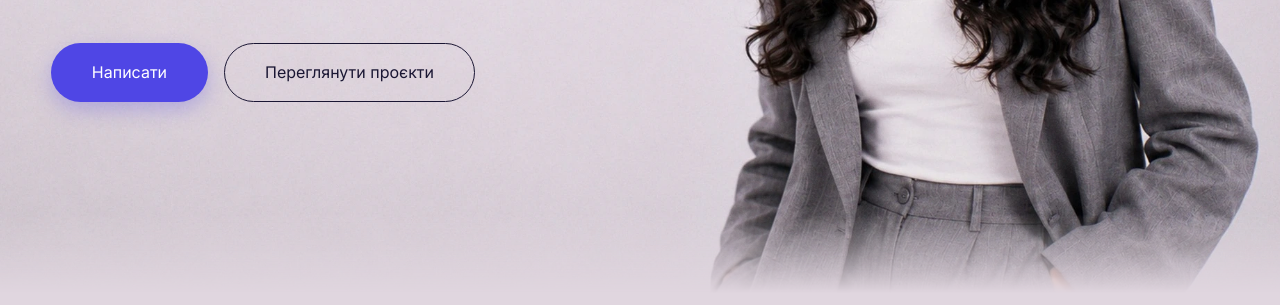
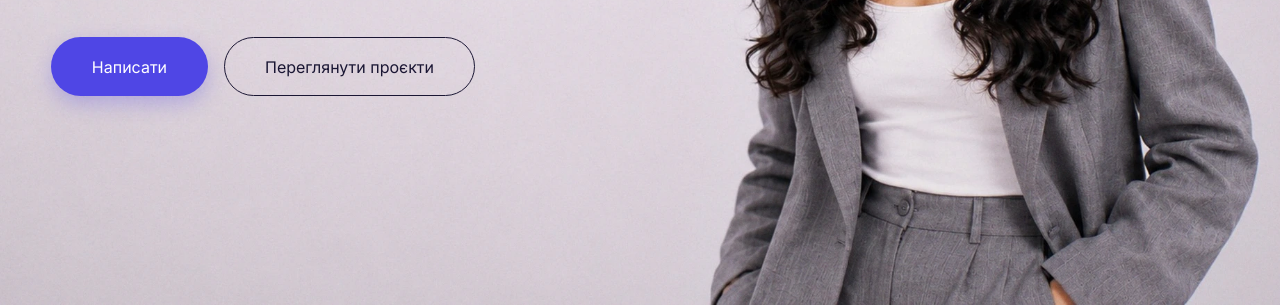
Before and after one commit to valeriiazhmida/portfolio_lera, a website built with Vite: page index.html in a window 1280 px wide. Shown: the part 495-800 px from the top of the page. Built offline with nearby package versions, Linux system fonts and the light colour scheme; a web font is replaced by a local one.

Commit message:
1024x768: photo anchored to bottom, text raised
Co-Authored-By: Claude Sonnet 5.5 <noreply@anthropic.com>

```diff
--- a/src/style.css
+++ b/src/style.css
@@ -425,14 +425,9 @@ a {
   .nav {
     font-size: clamp(13px, 1.1vw, 20px);
   }
-  /* Коли екран вищий за фото (напр. 1024×768), піднімаємо дівчину й текст: фото відступає від верху лише на частку вільного місця, а текст зсувається вгору на те саме */
-  .hero__photo {
-    top: calc(max(0px, 100svh - 61.1vw) * 0.35);
-    -webkit-mask-image: linear-gradient(to bottom, transparent 0, #000 4%, #000 90%, transparent 100%);
-    mask-image: linear-gradient(to bottom, transparent 0, #000 4%, #000 90%, transparent 100%);
-  }
+  /* Коли екран вищий за фото (напр. 1024×768), фото притиснуте до низу, а текст піднятий вище на вільне місце */
   .hero__content {
-    padding-bottom: calc(8vh + max(0px, 100svh - 61.1vw));
+    padding-bottom: calc(8vh + max(0px, 100svh - 61.1vw) * 1.6);
   }
   .logo {
     font-size: clamp(15px, 1.5vw, 30px);
```
